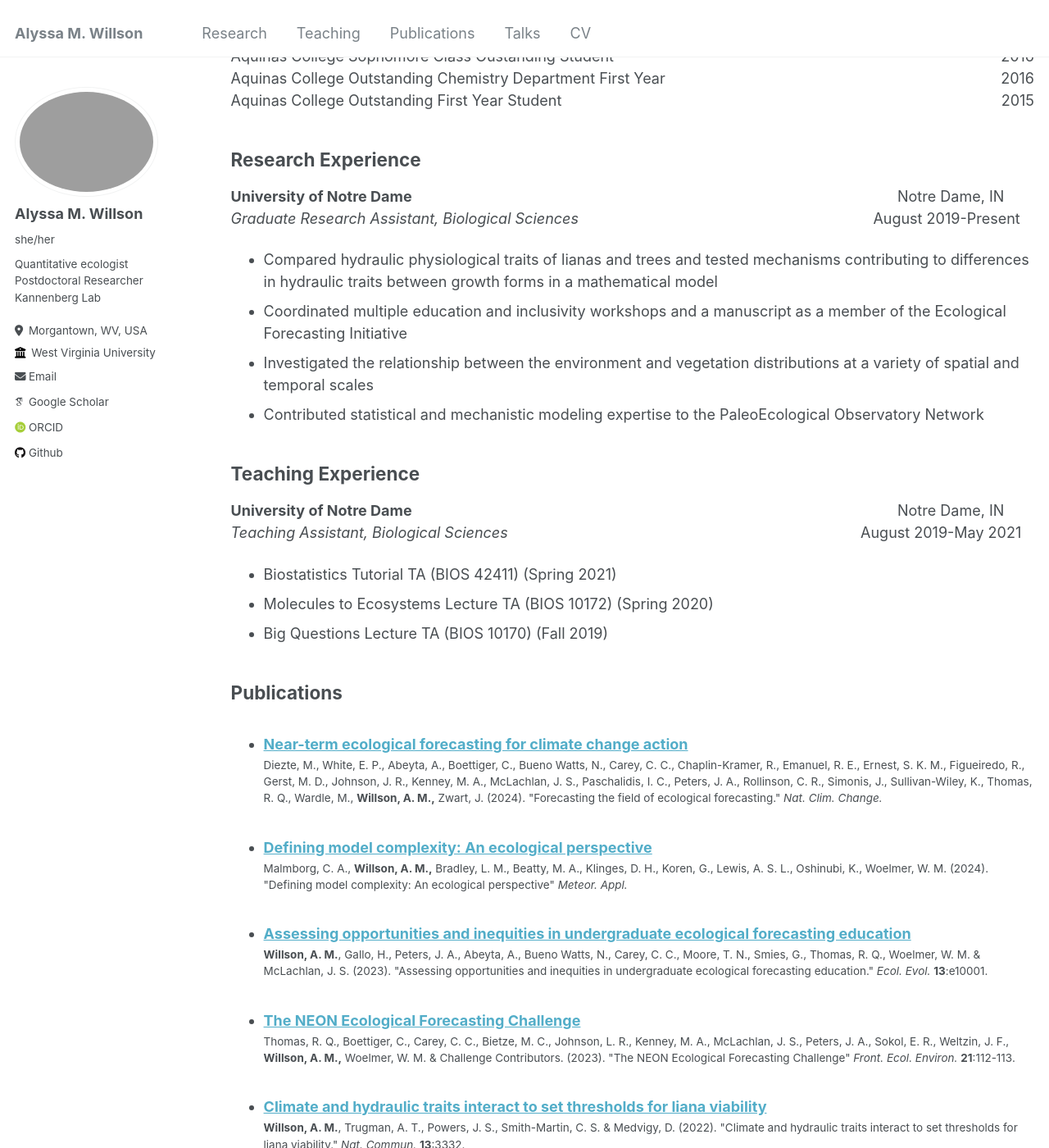
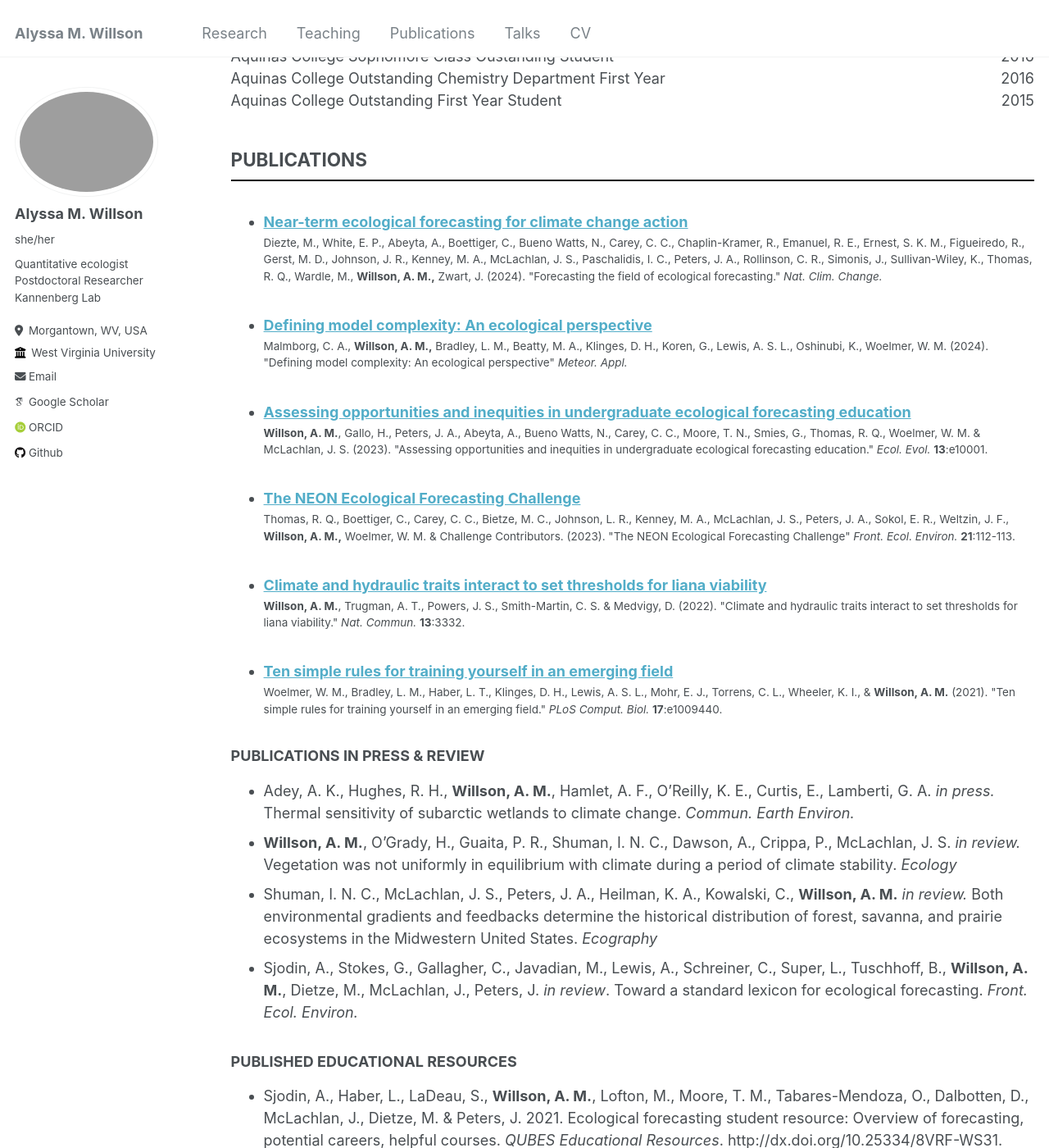
Before and after one commit to amwillson/amwillson.github.io, a Jekyll site: the page built from _pages/cv.md, in a window 1280 px wide and 1400 px high, scrolled down 819 px. Shown: the whole window at 82% size. Built offline with Jekyll 4.4.1, drawn with Linux system fonts in a browser that asks for light colours; some web fonts are replaced; some of the changed text lies outside the part shown.

Commit message:
More formatting

```diff
--- a/_pages/cv.md
+++ b/_pages/cv.md
@@ -84,6 +84,23 @@ editor_options:
   <span>Aquinas College Outstanding First Year Student</span>
   <span>2015</span>
 </div>
+
+## PUBLICATIONS
+<hr style='width:100%; border:1px solid #000; margin-bottom:5px; margin-top:0px'>
+<ul>{% for post in site.publications reversed %} {% include
+archive-single-cv.html %} {% endfor %}</ul>
+
+### PUBLICATIONS IN PRESS & REVIEW
+
+* Adey, A. K., Hughes, R. H., **Willson, A. M.**, Hamlet, A. F., O'Reilly, K. E., Curtis, E., Lamberti, G. A. *in press.* Thermal sensitivity of subarctic wetlands to climate change. *Commun. Earth Environ.*
+* **Willson, A. M.**, O'Grady, H., Guaita, P. R., Shuman, I. N. C., Dawson, A., Crippa, P., McLachlan, J. S. *in review.* Vegetation was not uniformly in equilibrium with climate during a period of climate stability. *Ecology*
+* Shuman, I. N. C., McLachlan, J. S., Peters, J. A., Heilman, K. A., Kowalski, C., **Willson, A. M.** *in review.* Both environmental gradients and feedbacks determine the historical distribution of forest, savanna, and prairie ecosystems in the Midwestern United States. *Ecography*
+* Sjodin, A., Stokes, G., Gallagher, C., Javadian, M., Lewis, A., Schreiner, C., Super, L., Tuschhoff, B., **Willson, A. M.**, Dietze, M., McLachlan, J., Peters, J. *in review*. Toward a standard lexicon for ecological forecasting. *Front. Ecol. Environ.*
+
+### PUBLISHED EDUCATIONAL RESOURCES
+
+* Sjodin, A., Haber, L., LaDeau, S., **Willson, A. M.**, Lofton, M., Moore, T. M., Tabares-Mendoza, O., Dalbotten, D., McLachlan, J., Dietze, M. & Peters, J. 2021. Ecological forecasting student resource: Overview of forecasting, potential careers, helpful courses. *QUBES Educational Resources*. http://dx.doi.org/10.25334/8VRF-WS31.
+* **Willson, A. M.** & Peters, J. 2021. Ecological forecasting repository of online educational resources. *QUBES Educational Resources*. http://dx.doi.org/10.25334/XAW7-JW16.
 
 ## Research Experience
 
```
Also changed, not shown: other parts of _pages/cv.md (+2 -2 lines).
